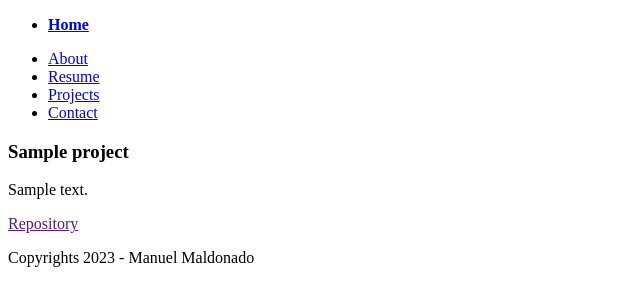
After one commit to Glitchr/manuelmaldonado, a Django app: page /projects/1 in a window 1280 px wide. The commit adds this page. Shown: the top 306 px of the page, without its empty margins (0-640 px from the left). Run offline with Django 4.2, Linux system fonts and the light colour scheme; tables that the repository leaves empty hold one stand-in row (values such as "Sample post"); some libraries are stand-ins or nearby versions.

Commit message:
Added projects page

```diff
--- a/my_websites/models.py
+++ b/my_websites/models.py
@@ -24,10 +24,11 @@ class Project(models.Model):
     """A model representing programming projects"""
     name = models.CharField(max_length=200)
     description = models.TextField(max_length=1000, blank=True, null=True)
+    repository_link = models.URLField(max_length=200, blank=True)
     date_added = models.DateTimeField(auto_now_add=True)
     date_updated = models.DateTimeField(auto_now=True)
-    is_published = models.BooleanField()
-    is_opensource = models.BooleanField()
+    is_published = models.BooleanField(default=False)
+    is_opensource = models.BooleanField(default=False)
 
     def __str__(self):
         """Return a string representation of the model"""
--- /dev/null
+++ b/my_websites/templates/my_websites/about.html
@@ -0,0 +1,4 @@
+{% extends "my_websites/base.html" %}
+
+{% block content %}
+{% endblock %}
--- a/my_websites/templates/my_websites/base.html
+++ b/my_websites/templates/my_websites/base.html
@@ -8,7 +8,7 @@
     <meta charset="utf-8">
     <meta name="viewport" content="width=device-width, initial-scale=1">
     <meta name="description" content="My personal website. Built with Django.">
-    <title>Manuel Maldonado</title>
+    <title>Manuel Maldonado's homepage</title>
     <style type="text/css"></style>
     {% block header %}
     {% endblock header %}
@@ -18,7 +18,7 @@
 
     <nav>
       <ul>
-        <li><a href="#"><strong>Home</strong></a></li>
+        <li><a href="{% url 'index' %}"><strong>Home</strong></a></li>
       </ul>
       <ul>
         <li><a href="#">About</a></li>
--- /dev/null
+++ b/my_websites/templates/my_websites/project.html
@@ -0,0 +1,11 @@
+{% extends "my_websites/base.html" %}
+
+{% block content %}
+  <h3>{{ project }}</h3>
+
+  <section>
+      <p>{{ project.description }}</p>
+      <p><a href="{{ project.link }}">Repository</a></p>
+  </section>
+
+{% endblock content %}
--- a/my_websites/templates/my_websites/projects.html
+++ b/my_websites/templates/my_websites/projects.html
@@ -8,9 +8,9 @@
       <ul>
           {% for project in projects %}
             <li>
-                <h3>{{ project }}</h3>
+                <h3><a href="{% url 'project' project.id %}">{{ project }}</a></h3>
                 <p>{{ project.description }}</p>
-                <p>{{ project.date_updated }}</p>
+                <p>Last updated: {{ project.date_updated|date:'M d, Y' }}</p>
             </li>
           {% empty %}
             <p>Work in progress.</p>
--- a/my_websites/urls.py
+++ b/my_websites/urls.py
@@ -8,5 +8,10 @@ from . import views
 urlpatterns = [
     # Home page
     path('', views.index, name='index'),
+    # The page for the portfolio
     path('projects/', views.projects, name='projects'),
+    # Detail page for each project
+    path('projects/<int:project_id>', views.project, name='project'),
+    # The about page
+    path('about/', views.about, name='about')
 ]
--- a/my_websites/views.py
+++ b/my_websites/views.py
@@ -1,6 +1,6 @@
-from django.shortcuts import render
+from django.shortcuts import render, get_object_or_404
 
-from .models import Project, SocialMedia
+from .models import Education, Job, Certification, Project, SocialMedia, Skill
 
 
 def index(request):
@@ -15,4 +15,29 @@ def projects(request):
     """The page for my projects"""
     projects = Project.objects.all()
     context = {'projects': projects}
+
     return render(request, 'my_websites/projects.html', context)
+
+
+def project(request, project_id):
+    """Display detailed information for each project"""
+    project = get_object_or_404(Project, id=project_id)
+    context = {'project': project}
+
+    return render(request, 'my_websites/project.html', context)
+
+
+def about(request):
+    """The page about me"""
+    educations = Education.objects.all().order_by('start_date')
+    jobs = Job.objects.all().order_by('start_date')
+    certifications = Certification.objects.all().order_by('start_date')
+    skills = Skill.objects.all()
+    context = {
+        'education': educations,
+        'job': jobs,
+        'certification': certifications,
+        'skill': skills,
+    }
+
+    return render(request, 'my_websites/about.html', context)
```
Also changed, not shown: my_websites/migrations/0007_portfolio_remove_project_is_opensource_and_more.py (added), my_websites/migrations/0008_portfolio_repository_link.py (added), my_websites/migrations/0009_project_is_opensource_project_is_published_and_more.py (added), my_websites/migrations/0010_project_repository_link.py (added).
